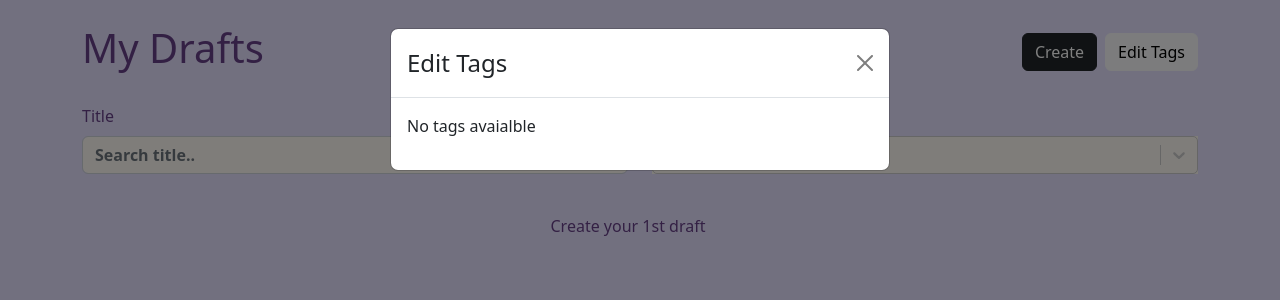
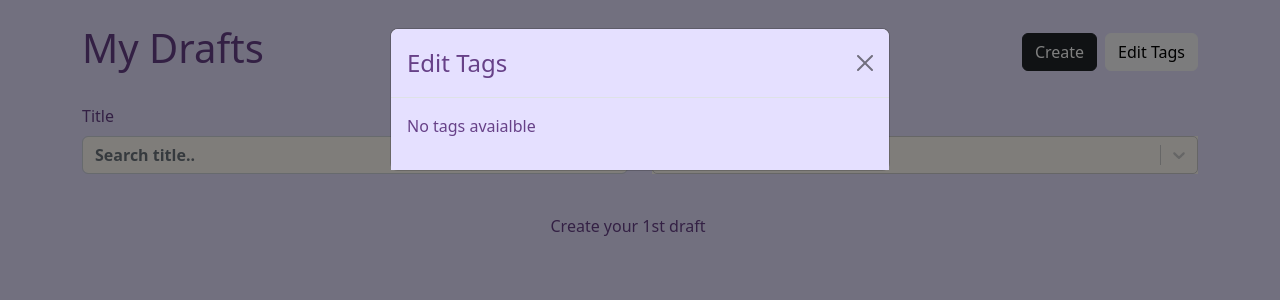
Before and after one commit to deepak-07/NoteIT, a React (Create React App) app in the folder noteit/: page / in a window 1280 px wide. Both pictures are taken after a click on the button "Edit Tags". Shown: the top 300 px of the page. Built offline with nearby package versions, Linux system fonts and the light colour scheme.

Commit message:
style: add edit tags modal css

```diff
--- a/noteit/src/Note.css
+++ b/noteit/src/Note.css
@@ -26,6 +26,7 @@
     font-weight: 600;
 }
 
-.note-fields:focus {
-    /* border: 2px solid white !important; */
+.edit-modal {
+    color: #674188;
+    background-color: #E5E0FF;
 }
--- a/noteit/src/components/NoteList.tsx
+++ b/noteit/src/components/NoteList.tsx
@@ -160,10 +160,10 @@ export const EditModalTags = ({
         show={editTagsModalIsOpen}
         onHide={() => setEditTagsModalIsOpen(false)}
       >
-        <Modal.Header closeButton>
+        <Modal.Header className="edit-modal" closeButton>
           <Modal.Title>Edit Tags</Modal.Title>
         </Modal.Header>
-        <Modal.Body>
+        <Modal.Body className="edit-modal ">
           <Stack gap={2}>
             {availableTags.length > 0 ? (
               availableTags.map((tag) => {
@@ -173,6 +173,7 @@ export const EditModalTags = ({
                       <Form.Control
                         type="text"
                         value={tag.label}
+                        className="note-fields-tag"
                         onChange={(e) => {
                           updateTag(tag.id, e.target.value);
                         }}
```
